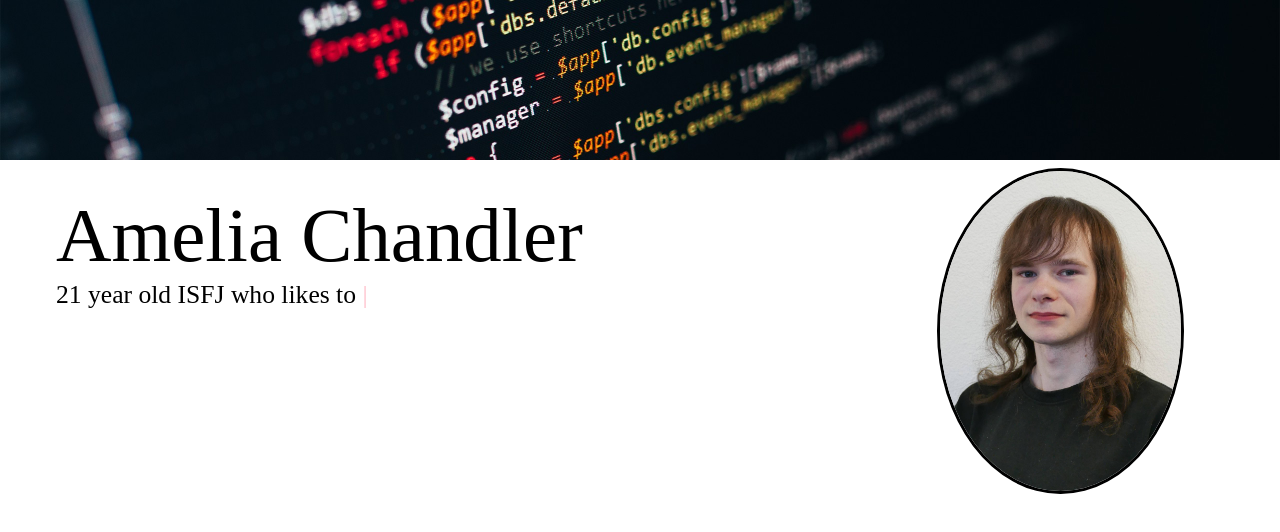
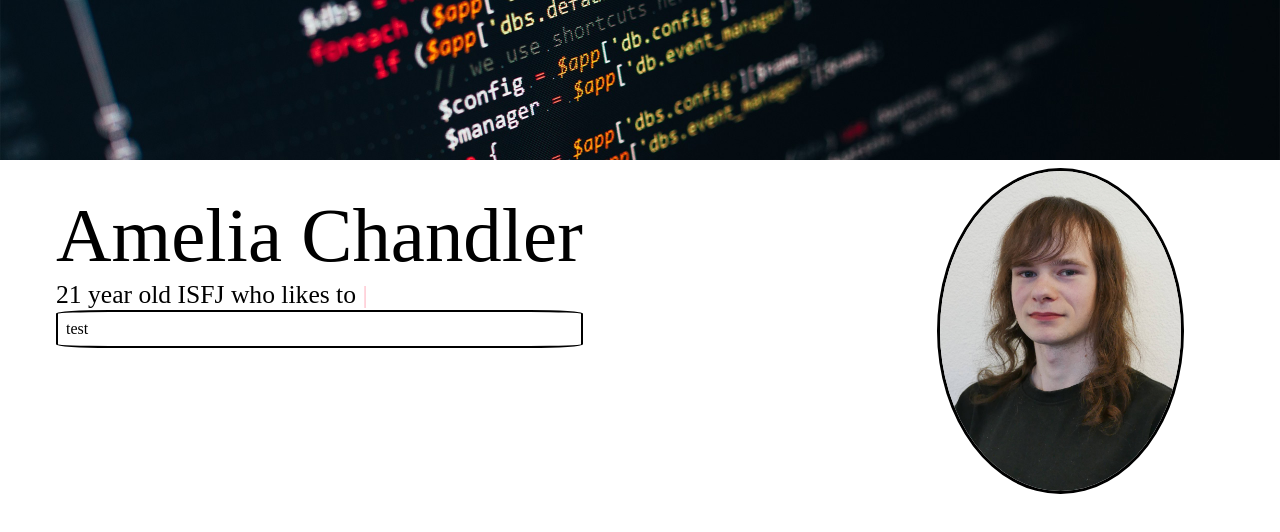
Before and after one commit to Chandler-ch/Portfolio, a Vue app: page / in a window 1280 px wide. Shown: the top 532 px of the page. Built offline with nearby package versions, Linux system fonts and the light colour scheme.

Commit message:
AME-13: created a div block holding textinformations

```diff
--- /dev/null
+++ b/src/components/ExperienceBlock.vue
@@ -0,0 +1,19 @@
+<script setup lang="ts">
+const props = defineProps<{}>();
+</script>
+<template>
+  <div class="block">
+    <span class="text">test</span>
+  </div>
+</template>
+<style scoped>
+.text {
+  margin: 1vb;
+}
+.block {
+  border: 2px black solid;
+  border-radius: 10%;
+
+  display: flex;
+}
+</style>
--- a/src/view/Home.vue
+++ b/src/view/Home.vue
@@ -1,5 +1,6 @@
 <script setup lang="ts">
 import AnimatedText from "@/components/AnimatedText.vue";
+import ExperienceBlock from "@/components/ExperienceBlock.vue";
 import Portrait from "@/components/Portrait.vue";
 import Title from "@/components/Title.vue";
 </script>
@@ -22,6 +23,7 @@ import Title from "@/components/Title.vue";
             'document modules',
           ]"
         ></AnimatedText>
+        <ExperienceBlock />
       </div>
       <div class="right-container">
         <Portrait :height="40" path="/Bewerbungsbild.jpg" />
```
